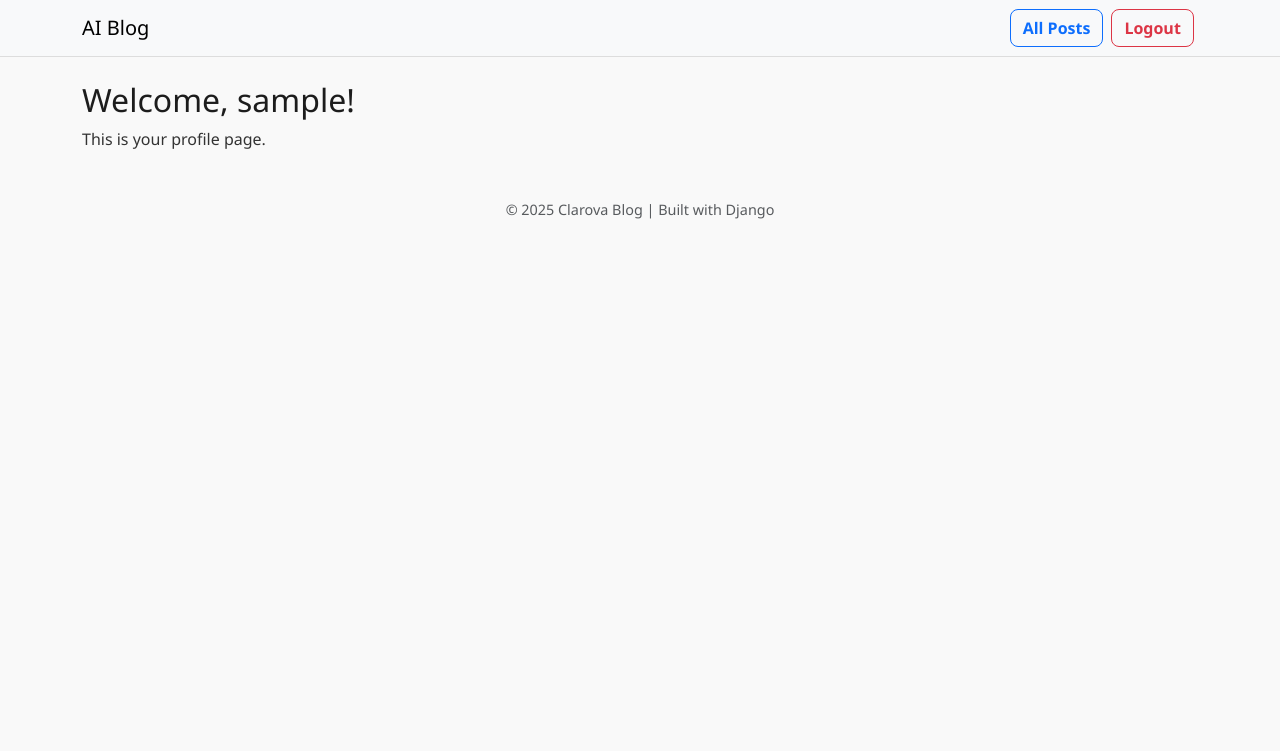
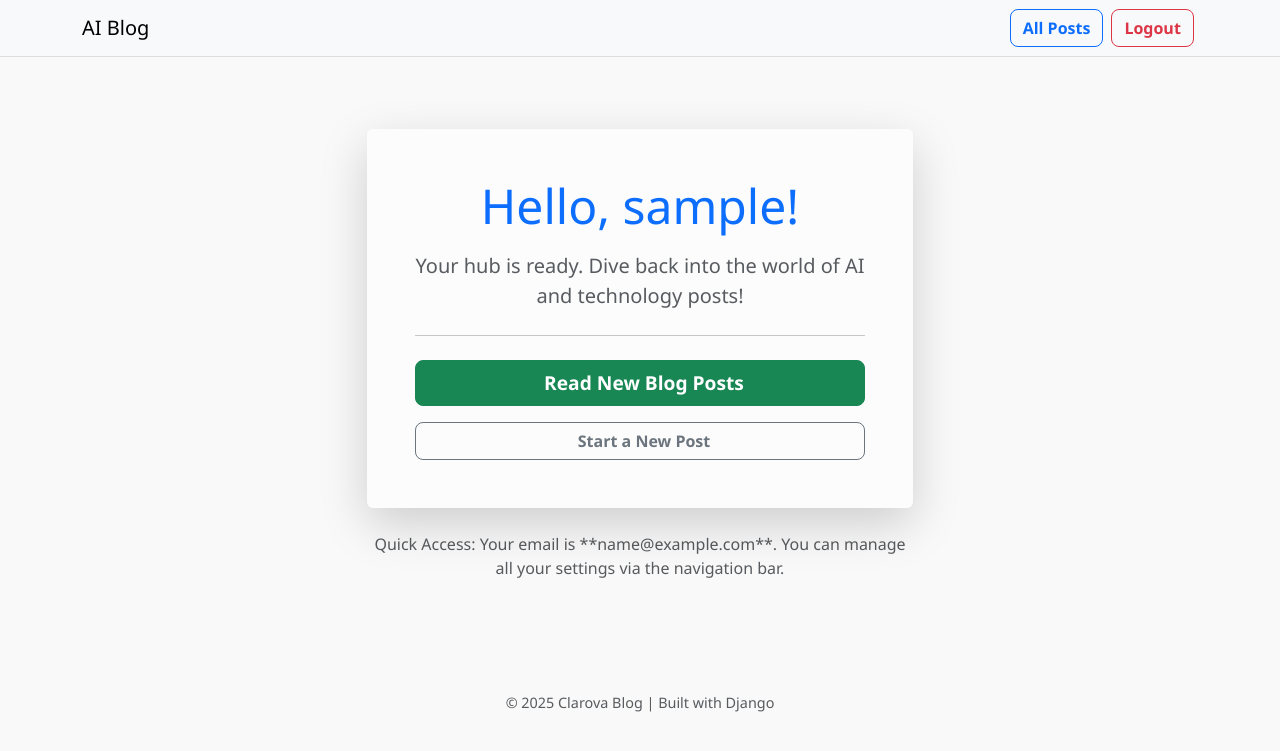
Before and after one commit to HelenLloydJeng/Clarova_blog, a Django app: page /users/profile/ in a window 1280 px wide. Shown: the top 751 px of the page. Run offline with Django 4.2, Linux system fonts and the light colour scheme; the visitor is signed in with stand-in values (Sample User, id 1).

Commit message:
UX: Implemented highly engaging and visually polished dashboard design for the user profile page to improve post-login flow.

```diff
--- a/templates/users/profile.html
+++ b/templates/users/profile.html
@@ -1,6 +1,45 @@
 {% extends "base.html" %}
+{% block title %}Your Dashboard{% endblock %}
 
 {% block content %}
-  <h2>Welcome, {{ user.username }}!</h2>
-  <p>This is your profile page.</p>
+<div class="row justify-content-center pt-5 pb-5">
+
+    <div class="col-md-8 col-lg-6">
+
+        <div class="card shadow-lg border-0 bg-light-subtle animated-fade-in">
+            <div class="card-body p-4 p-md-5 text-center">
+
+                <h1 class="card-title display-5 mb-3 text-primary">
+                    Hello, {{ user.username }}!
+                </h1>
+
+                <p class="lead text-muted">
+                    Your hub is ready. Dive back into the world of AI and technology posts!
+                </p>
+
+                <hr class="my-4">
+
+                <a href="{% url 'post_list' %}" class="btn btn-success btn-lg w-100 mb-3" style="font-size: 1.2rem;">
+                    <i class="fas fa-book-open me-2"></i> Read New Blog Posts
+                </a>
+
+                {% if user.is_staff or user.is_superuser %}
+                <a href="{% url 'create_post' %}" class="btn btn-outline-secondary w-100">
+                    <i class="fas fa-feather-alt me-2"></i> Start a New Post
+                </a>
+                {% endif %}
+
+            </div>
+        </div>
+
+        <div class="mt-4 text-center">
+            <p class="text-sm text-muted">
+                Quick Access: Your email is **{{ user.email }}**.
+                You can manage all your settings via the navigation bar.
+            </p>
+        </div>
+
+    </div>
+</div>
+
 {% endblock %}
```
